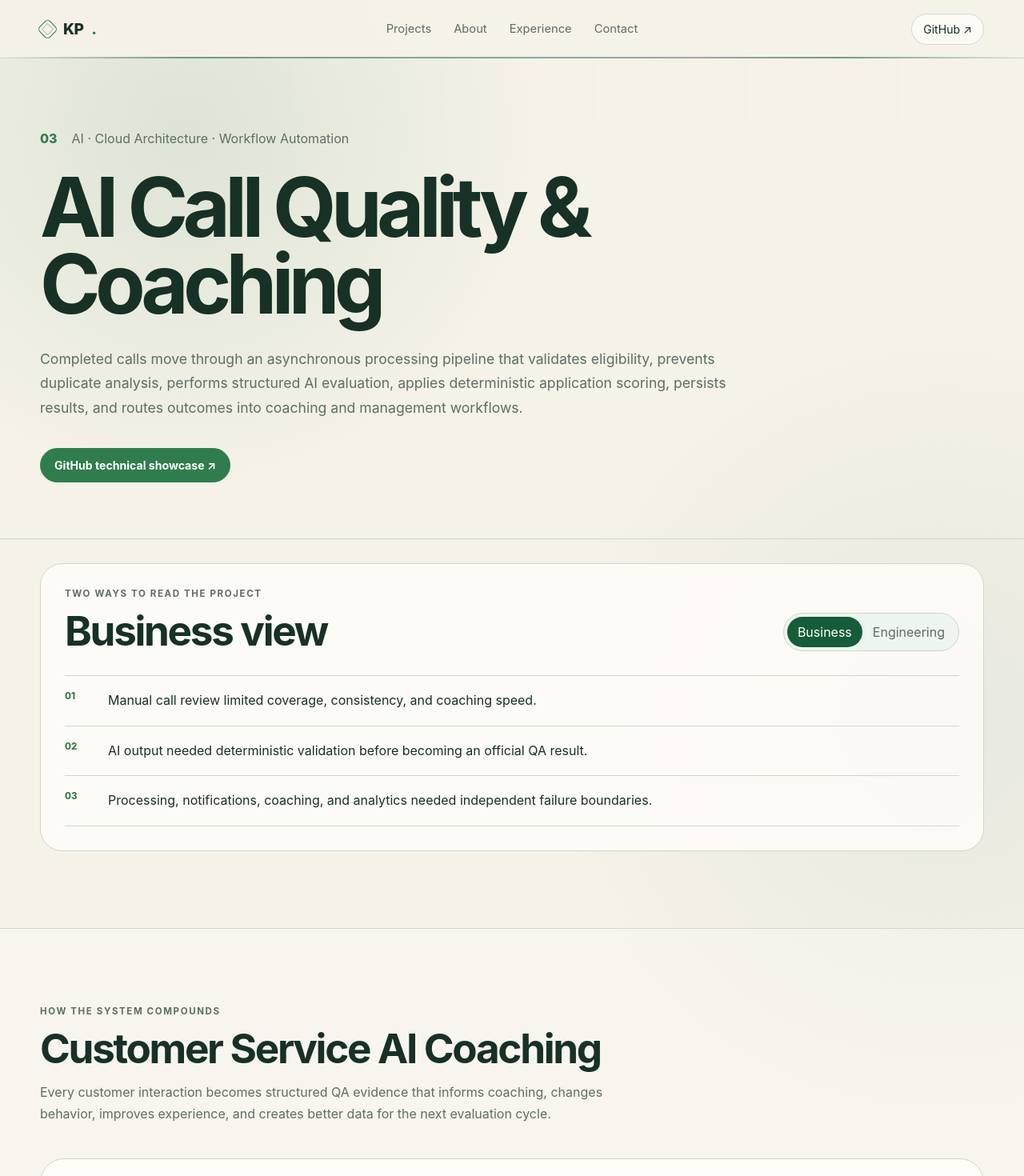
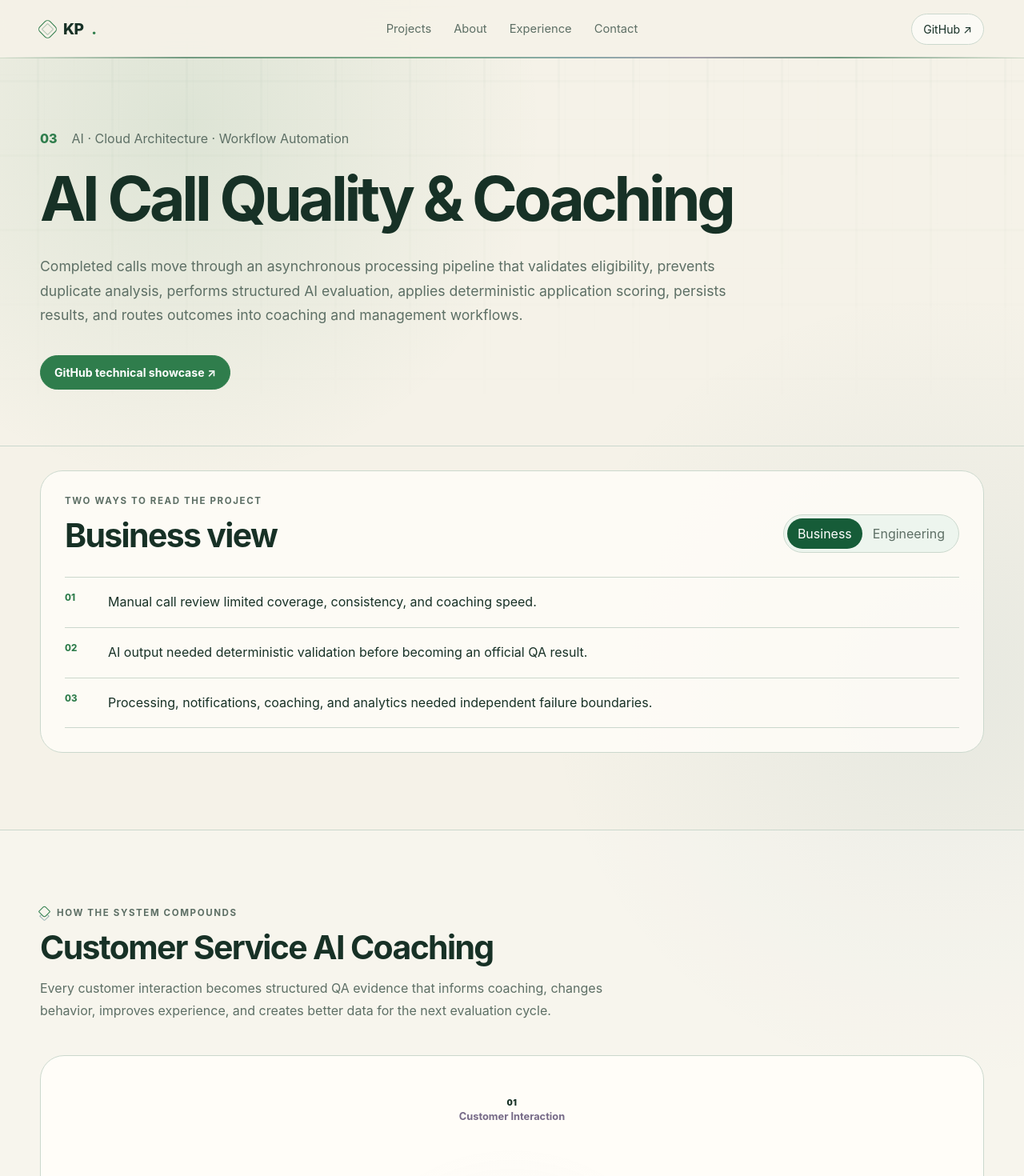
Before and after one commit to kaseypelchy-ops/portfolio, a Next.js app: page /projects/ai-call-quality in a window 1280 px wide. Shown: the top 1470 px of the page at 80% size. Built offline with nearby package versions, Linux system fonts and the light colour scheme.

Commit message:
Add files via upload

```diff
--- a/app/globals.css
+++ b/app/globals.css
@@ -34,10 +34,10 @@ body::before {
   inset: 0;
   z-index: 0;
   pointer-events: none;
-  opacity: .5;
+  opacity: .62;
   background-image:
-    repeating-linear-gradient(90deg, transparent 0 76px, rgba(47,125,76,.04) 76px 77px, transparent 77px 94px, rgba(63,117,130,.025) 94px 95px),
-    repeating-linear-gradient(0deg, transparent 0 76px, rgba(166,109,57,.03) 76px 77px, transparent 77px 94px, rgba(118,106,135,.025) 94px 95px);
+    repeating-linear-gradient(90deg, transparent 0 46px, rgba(22,92,56,.055) 46px 49px, transparent 49px 55px, rgba(63,117,130,.035) 55px 56px, transparent 56px 92px, rgba(166,109,57,.028) 92px 93px),
+    repeating-linear-gradient(0deg, transparent 0 46px, rgba(22,92,56,.05) 46px 49px, transparent 49px 55px, rgba(118,106,135,.032) 55px 56px, transparent 56px 92px, rgba(166,109,57,.026) 92px 93px);
   mask-image: linear-gradient(to bottom, rgba(0,0,0,.75), transparent 72%);
 }
 .site-header, main, .site-footer { position: relative; z-index: 1; }
@@ -93,7 +93,7 @@ a:focus-visible, button:focus-visible, select:focus-visible { outline: 2px solid
 }
 .hero-grid { position: relative; z-index: 1; display: grid; grid-template-columns: minmax(0, 1.5fr) minmax(320px, .7fr); gap: 80px; align-items: center; }
 .eyebrow { margin: 0 0 14px; text-transform: uppercase; letter-spacing: .14em; font-size: .72rem; font-weight: 700; color: var(--muted); }
-.hero h1, .page-intro h1, .project-hero h1, .contact-page h1 { margin: 0; font-size: clamp(3rem, 7vw, 6.5rem); line-height: .94; letter-spacing: -.065em; font-weight: 700; }
+.hero h1, .page-intro h1, .project-hero h1, .contact-page h1 { margin: 0; font-size: clamp(2.7rem, 5.4vw, 4.8rem); line-height: 1; letter-spacing: -.055em; font-weight: 700; }
 .hero h1 span { color: var(--lime); font-family: Georgia, "Times New Roman", serif; font-weight: 500; letter-spacing: -.045em; }
 .hero-lede, .page-intro > p:last-child, .project-summary, .contact-page p { margin: 30px 0 0; max-width: 780px; color: var(--muted); font-size: 1.1rem; line-height: 1.75; }
 .hero-actions, .project-links { display: flex; gap: 12px; flex-wrap: wrap; margin-top: 34px; }
@@ -122,9 +122,20 @@ a:focus-visible, button:focus-visible, select:focus-visible { outline: 2px solid
 
 .capability-section, .projects-section, .page-section { padding: 96px 0; }
 .section-heading { max-width: 760px; margin-bottom: 42px; }
-.section-heading h2, .perspective-head h2, .two-column h2, .role-callout h2 { margin: 0; font-size: clamp(2rem, 4vw, 3.7rem); letter-spacing: -.045em; line-height: 1; }
+.section-heading h2, .perspective-head h2, .two-column h2, .role-callout h2 { margin: 0; font-size: clamp(1.8rem, 3.2vw, 2.85rem); letter-spacing: -.04em; line-height: 1.08; }
 .section-heading > p:last-child { color: var(--muted); line-height: 1.7; }
 .section-heading.split { max-width: none; display: flex; align-items: end; justify-content: space-between; gap: 30px; }
+.section-heading > .eyebrow::before, .section-heading > div > .eyebrow::before {
+  content: "";
+  display: inline-block;
+  width: 9px;
+  height: 9px;
+  margin-right: 10px;
+  border: 1.5px solid var(--lime);
+  border-radius: 3px 1px 3px 1px;
+  transform: rotate(45deg);
+  box-shadow: 4px 4px 0 -2px var(--bg), 4px 4px 0 -1px rgba(63,117,130,.55);
+}
 .text-link { color: var(--lime); font-weight: 700; font-size: .9rem; }
 .capability-grid { display: grid; grid-template-columns: repeat(4, 1fr); border-top: 1px solid var(--line); border-left: 1px solid var(--line); }
 .capability-grid article { min-height: 250px; padding: 26px; border-right: 1px solid var(--line); border-bottom: 1px solid var(--line); }
@@ -163,13 +174,13 @@ a:focus-visible, button:focus-visible, select:focus-visible { outline: 2px solid
 .footer-links { display: flex; gap: 22px; color: var(--muted); align-items: flex-start; }
 
 .page-intro { max-width: 930px; padding: 30px 0 20px; }
-.page-intro h1 { font-size: clamp(3rem, 7vw, 6rem); }
+.page-intro h1 { font-size: clamp(2.7rem, 5vw, 4.5rem); }
 .page-section.compact-top { padding-top: 30px; }
 .project-hero { padding: 90px 0 70px; border-bottom: 1px solid var(--line); }
 .project-kicker { display: flex; gap: 18px; align-items: center; margin-bottom: 28px; }
 .project-kicker span { color: var(--lime); font-weight: 800; }
 .project-kicker p { margin: 0; color: var(--muted); }
-.project-hero h1 { max-width: 980px; font-size: clamp(3.4rem, 8vw, 7.8rem); }
+.project-hero h1 { max-width: 980px; font-size: clamp(3rem, 6vw, 5.5rem); }
 .project-summary { max-width: 900px; }
 
 .perspective-shell { border: 1px solid var(--line); border-radius: 28px; padding: 30px; background: rgba(255,253,248,.82); }
@@ -206,12 +217,30 @@ select { border: 1px solid var(--line); border-radius: 10px; background: var(--p
 .fieldos-layout { display: grid; grid-template-columns: 1.2fr .8fr; gap: 18px; }
 .fake-map { min-height: 430px; position: relative; overflow: hidden; border: 1px solid var(--line); border-radius: 20px; background: linear-gradient(145deg, #edf4ed, #e2ece6); }
 .map-grid { position: absolute; inset: 0; background-image: linear-gradient(rgba(22,92,56,.075) 1px, transparent 1px), linear-gradient(90deg, rgba(63,117,130,.07) 1px, transparent 1px); background-size: 34px 34px; transform: rotate(-7deg) scale(1.2); }
+.map-area { position: absolute; border: 1px solid rgba(47,125,76,.16); background: rgba(47,125,76,.055); border-radius: 44% 56% 42% 58%; }
+.area-a { width: 220px; height: 150px; left: -35px; top: 88px; transform: rotate(-12deg); }
+.area-b { width: 190px; height: 210px; left: 210px; bottom: -55px; transform: rotate(17deg); }
+.map-road { position: absolute; height: 7px; border-top: 2px solid rgba(255,255,255,.94); border-bottom: 1px solid rgba(63,117,130,.2); border-radius: 50%; transform-origin: left center; }
+.road-a { width: 72%; left: -7%; top: 49%; transform: rotate(-15deg); }
+.road-b { width: 62%; left: 8%; top: 17%; transform: rotate(38deg); }
+.road-c { width: 55%; left: 14%; top: 78%; transform: rotate(-37deg); }
 .demo-shell .map-pin { position: absolute; width: 42px; height: 42px; padding: 0; border-radius: 50%; display: grid; place-items: center; background: white; border: 2px solid var(--cyan); color: var(--cyan); font-weight: 900; box-shadow: 0 7px 18px rgba(35,67,48,.16); transition: transform .18s ease, background .18s ease, color .18s ease; }
 .demo-shell .map-pin:hover { transform: translateY(-2px) scale(1.05); }
 .demo-shell .map-pin.active { background: var(--cyan); color: white; outline: 4px solid rgba(63,117,130,.18); }
-.pin-a { left: 28%; top: 27%; } .pin-b { left: 58%; top: 45%; } .pin-c { left: 41%; top: 66%; }
+.pin-a { left: 20%; top: 28%; } .pin-b { left: 48%; top: 47%; } .pin-c { left: 31%; top: 68%; }
 .map-label { position: absolute; left: 18px; bottom: 16px; color: var(--muted); font-size: .8rem; }
 .map-instruction { position: absolute; left: 18px; top: 16px; padding: 7px 10px; border-radius: 999px; background: rgba(255,255,255,.86); border: 1px solid var(--line); color: var(--forest); font-size: .74rem; font-weight: 800; }
+.map-workflow-popup { position: absolute; z-index: 5; top: 70px; right: 18px; width: min(42%, 265px); padding: 16px; border: 1px solid rgba(47,125,76,.24); border-radius: 16px; background: rgba(255,253,248,.96); box-shadow: 0 18px 42px rgba(35,67,48,.16); animation: map-popup-in .22s ease both; }
+.map-workflow-popup::before { content: ""; position: absolute; left: -8px; top: 35px; width: 14px; height: 14px; background: inherit; border-left: 1px solid rgba(47,125,76,.24); border-bottom: 1px solid rgba(47,125,76,.24); transform: rotate(45deg); }
+.map-popup-topline { display: flex; justify-content: space-between; gap: 12px; color: var(--forest); font-size: .66rem; font-weight: 850; letter-spacing: .09em; text-transform: uppercase; }
+.map-popup-topline i { color: var(--muted); font-style: normal; letter-spacing: 0; }
+.map-workflow-popup > strong { display: block; margin: 10px 0 13px; color: var(--text); font-size: 1.05rem; }
+.map-popup-detail { padding-top: 11px; border-top: 1px solid var(--line); }
+.map-popup-detail span { color: var(--muted); font-size: .67rem; }
+.map-popup-detail p { margin: 4px 0 0; color: var(--text); font-size: .79rem; line-height: 1.4; }
+.map-popup-status { display: flex; align-items: center; gap: 7px; margin-top: 13px; color: var(--cyan); font-size: .69rem; font-weight: 800; }
+.map-popup-status b { width: 7px; height: 7px; border-radius: 50%; background: var(--lime); box-shadow: 0 0 0 4px rgba(47,125,76,.1); }
+@keyframes map-popup-in { from { opacity: 0; transform: translateY(7px) scale(.98); } to { opacity: 1; transform: translateY(0) scale(1); } }
 .field-panel { border: 1px solid var(--line); border-radius: 20px; padding: 20px; background: white; }
 .field-address span, .field-address small { display: block; color: var(--muted); font-size: .75rem; }
 .field-address strong { display: block; margin: 6px 0; }
@@ -288,7 +317,7 @@ select { border: 1px solid var(--line); border-radius: 10px; background: var(--p
 
 .contact-page { min-height: 66vh; display: flex; align-items: center; }
 .contact-grid { display: grid; grid-template-columns: 1.2fr .8fr; gap: 90px; align-items: end; }
-.contact-page h1 { font-size: clamp(3rem, 6vw, 5.6rem); }
+.contact-page h1 { font-size: clamp(2.7rem, 5vw, 4.4rem); }
 .contact-links { border-top: 1px solid var(--line); }
 .contact-links a { display: flex; justify-content: space-between; gap: 20px; padding: 22px 0; border-bottom: 1px solid var(--line); }
 .contact-links span { color: var(--muted); }
@@ -298,7 +327,7 @@ select { border: 1px solid var(--line); border-radius: 10px; background: var(--p
   .capability-grid { grid-template-columns: repeat(2, 1fr); }
   .pipeline-list { grid-template-columns: repeat(2, 1fr); }
   .experience-grid { grid-template-columns: 1fr; }
-  .project-hero h1 { font-size: clamp(3rem, 10vw, 5.5rem); }
+  .project-hero h1 { font-size: clamp(2.8rem, 8vw, 4.7rem); }
 }
 
 @media (max-width: 720px) {
@@ -309,7 +338,7 @@ select { border: 1px solid var(--line); border-radius: 10px; background: var(--p
   .nav-cta { grid-column: 2; grid-row: 1; }
   .hero { padding: 74px 0; }
   .hero-grid { gap: 42px; }
-  .hero h1 { font-size: clamp(3rem, 15vw, 5rem); }
+  .hero h1 { font-size: clamp(2.65rem, 12vw, 4rem); }
   .capability-section, .projects-section, .page-section { padding: 72px 0; }
   .capability-grid, .project-grid, .about-grid, .metric-grid, .fieldos-layout, .qa-result, .spatial-demo { grid-template-columns: 1fr; }
   .section-heading.split, .perspective-head, .demo-toolbar, .demo-decision, .footer-grid { align-items: flex-start; flex-direction: column; display: flex; }
@@ -318,8 +347,18 @@ select { border: 1px solid var(--line); border-radius: 10px; background: var(--p
   .pipeline-list { grid-template-columns: 1fr; }
   .pipeline-step { min-height: auto; }
   .fake-map { min-height: 300px; }
+  .map-workflow-popup { top: 72px; width: min(48%, 230px); }
   .principle-row { grid-template-columns: 1fr; gap: 8px; }
   .contact-grid { grid-template-columns: 1fr; }
+}
+
+@media (max-width: 520px) {
+  .fake-map { min-height: 520px; }
+  .map-workflow-popup { top: auto; right: 18px; bottom: 52px; width: calc(100% - 36px); }
+  .map-workflow-popup::before { display: none; }
+  .pin-a { left: 18%; top: 22%; }
+  .pin-b { left: 70%; top: 30%; }
+  .pin-c { left: 38%; top: 43%; }
 }
 
 /* Project flywheels */
```
Also changed, not shown: components/demos/FieldOSDemo.tsx (+25 -0 lines).
